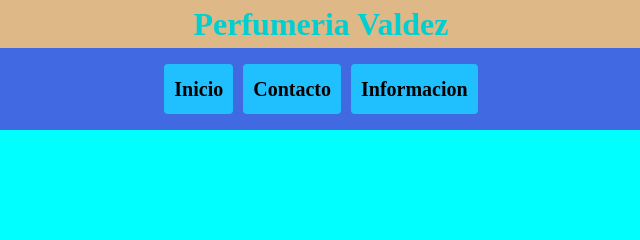
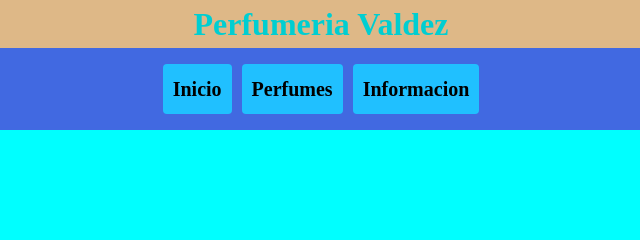
Before and after one commit to LisandroReynoso/Practico1Final, a plain HTML site: page index3.html in a window 1280 px wide. Shown: the top 240 px of the page, 319-959 px from the left. Drawn offline with Linux system fonts and the light colour scheme.

Commit message:
Trabajo1Final

```diff
--- a/index3.html
+++ b/index3.html
@@ -13,7 +13,7 @@
     <nav class="nav-items">
         <ul class="nav-list">
             <li class="nav-item"><a href="index.html">Inicio</a></li>
-            <li class="nav-item"><a href="index2.html">Contacto</a></li>
+            <li class="nav-item"><a href="index2.html">Perfumes</a></li>
             <li class="nav-item"><a href="index3.html">Informacion</a></li>
         </ul>
     </nav>
```
Also changed, not shown: 1 other file.
